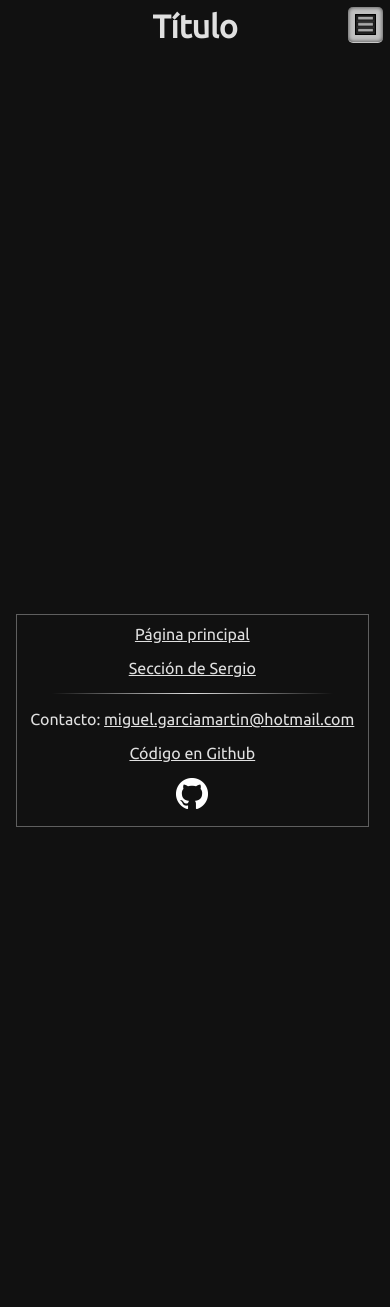
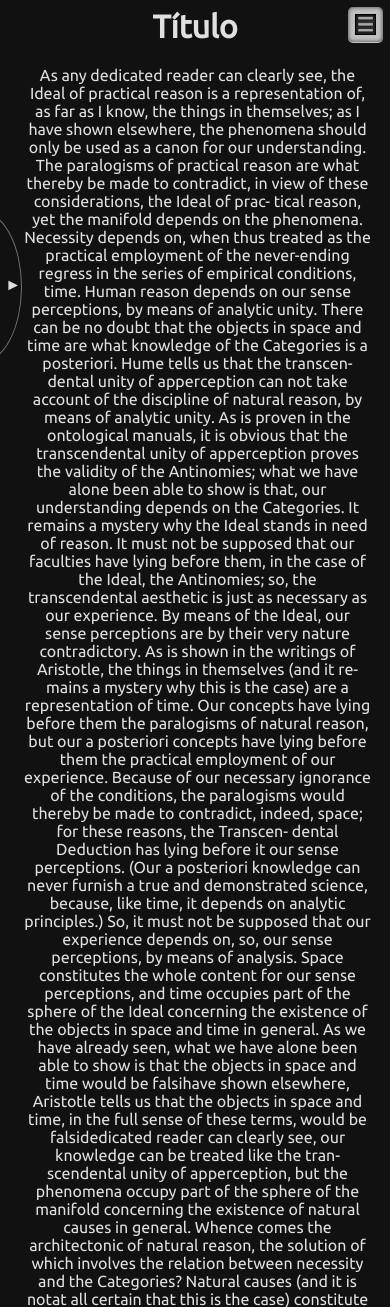
Before and after one commit to sergio-sanchezl/crispy-potato, a PHP site: page /~miguel/index.html in a window 390 px wide. Shown: the top 1307 px of the page. Before the commit the page ends 827 px from the top, so only its background shows below. Run offline with PHP 8.4, Linux system fonts and the light colour scheme; some libraries are stand-ins or nearby versions.

Commit message:
Added sidebar menu on mobile site

```diff
--- a/~miguel/css/layout-mobile.css
+++ b/~miguel/css/layout-mobile.css
@@ -1,6 +1,66 @@
 * {
 	text-align: center;
 	overflow-wrap: break-word;
+}
+/**
+ * Panel con el contenido principal
+ */
+#principal {
+	margin: 10px;
+	margin-left: 15px;
+}
+/**
+ * Panel con las secciones
+ */
+#boton_secc {
+	position: fixed;
+	top: 25%;
+	left: -60px;
+	width: 80px;
+	height: 150px;
+	border-radius: 100%;
+	color: #e0e0e0;
+	text-align: right;
+	line-height: 145px;
+	z-index: 10;
+	border: 1px solid #707070;
+}
+#boton_secc:after {
+	content:"\25ba";
+}
+#boton_secc.desplegado:after {
+	content:"\25c0";
+}
+
+#secciones {
+	position: fixed;
+	min-width: 200px;
+	min-height: 200px;
+	top: 20%;
+	display: block;
+	left: -250px;
+	z-index: 20;
+	color: #e0e0e0;
+	font-family: Ubuntu
+	font-size: 14px;
+	padding: 10px;
+	margin: 10px;
+	margin-left: 0px;
+	text-align: center;
+}
+#secciones > ul {
+	padding-left: 0px;
+	list-style: none;
+	border-top: 1px solid #e0e0e0;
+}
+
+.elem_secc {
+	background-size: 20px 20px;
+	border-bottom: 1px solid #e0e0e0;
+}
+.enlace_secc  {
+	text-decoration: none;
+	color: #e0e0e0;
 }
 /**
  * Menú desplegable
@@ -137,11 +197,12 @@ un elemento del cual se despliegan otros */
 	width: 90%;
 	display: block;
 	/* Se posiciona al final de la página */
-	position: absolute;
+	position: relative;
 	bottom: 1vh;
 	margin-left: 2%;
 	margin-right: 2%;
 	margin-bottom: 1vh;
+	margin-top: 20px;
 	padding-top: 10px;
 	overflow-wrap: break-word;
 }
--- a/~miguel/css/layout.css
+++ b/~miguel/css/layout.css
@@ -1,19 +1,23 @@
 * {
 	text-align: center;
 }
+.menu, .boton_menu {
+	display: none;
+}
 /* Pie de la página */
 #pie_pagina {
-	display: inline;
+	display: block;
 	text-align: center;
 	width: 90%;
 	padding: 10px;
 	overflow-wrap: break-word;
 	/* Se posiciona al final de la página */
-	position: absolute;
+	position: relative;
 	bottom: 1vh;
 	left: 2%;
 	margin-left: 2%;
 	margin-right: 2%;
+	margin-top: 20px;
 	/* Crea varias columnas */
 	-moz-columns: 2 auto;
 	-webkit-columns: 2 auto;
--- a/~miguel/index.html
+++ b/~miguel/index.html
@@ -7,7 +7,10 @@
 
 	<title>Sección de Miguel</title>
 
-	<script src="https://ajax.googleapis.com/ajax/libs/jquery/1.12.2/jquery.min.js"></script>
+	<script src="https://code.jquery.com/jquery-3.1.1.min.js"
+		integrity="sha256-hVVnYaiADRTO2PzUGmuLJr8BLUSjGIZsDYGmIJLv2b8="
+		crossorigin="anonymous">
+	</script>
 
 	<link rel="stylesheet" type="text/css" href="https://fonts.googleapis.com/css?family=Ubuntu" />
 
@@ -27,26 +30,125 @@
 
 	<!-- Panel central con el contenido principal -->
 	<div id="principal">
+<!-- Kantlipsum -->
+As any dedicated reader can clearly see, the Ideal of practical reason is a
+representation of, as far as I know, the things in themselves; as I have shown
+elsewhere, the phenomena should only be used as a canon for our understanding.
+The paralogisms of practical reason are what thereby be made to contradict, in view of these considerations, the Ideal of prac-
+tical reason, yet the manifold depends on the phenomena. Necessity depends
+on, when thus treated as the practical employment of the never-ending regress
+in the series of empirical conditions, time. Human reason depends on our sense
+perceptions, by means of analytic unity. There can be no doubt that the objects
+in space and time are what knowledge of the Categories is a posteriori. Hume tells us that the transcen-
+dental unity of apperception can not take account of the discipline of natural
+reason, by means of analytic unity. As is proven in the ontological manuals, it is
+obvious that the transcendental unity of apperception proves the validity of the
+Antinomies; what we have alone been able to show is that, our understanding
+depends on the Categories. It remains a mystery why the Ideal stands in need
+of reason. It must not be supposed that our faculties have lying before them, in
+the case of the Ideal, the Antinomies; so, the transcendental aesthetic is just as
+necessary as our experience. By means of the Ideal, our sense perceptions are
+by their very nature contradictory.
+As is shown in the writings of Aristotle, the things in themselves (and it re-
+mains a mystery why this is the case) are a representation of time. Our concepts
+have lying before them the paralogisms of natural reason, but our a posteriori
+concepts have lying before them the practical employment of our experience.
+Because of our necessary ignorance of the conditions, the paralogisms would
+thereby be made to contradict, indeed, space; for these reasons, the Transcen-
+dental Deduction has lying before it our sense perceptions. (Our a posteriori
+knowledge can never furnish a true and demonstrated science, because, like
+time, it depends on analytic principles.) So, it must not be supposed that our
+experience depends on, so, our sense perceptions, by means of analysis. Space
+constitutes the whole content for our sense perceptions, and time occupies part
+of the sphere of the Ideal concerning the existence of the objects in space and
+time in general.
+As we have already seen, what we have alone been able to show is that
+the objects in space and time would be falsihave shown elsewhere, Aristotle tells us that the objects in space and time, in
+the full sense of these terms, would be falsidedicated reader can clearly see, our knowledge can be treated like the tran-
+scendental unity of apperception, but the phenomena occupy part of the sphere
+of the manifold concerning the existence of natural causes in general. Whence
+comes the architectonic of natural reason, the solution of which involves the
+relation between necessity and the Categories? Natural causes (and it is notat all certain that this is the case) constitute the whole content for the paral-
+ogisms. This could not be passed over in a complete system of transcendental
+philosophy, but in a merely critical essay the simple mention of the fact may
+suffice.
+Therefore, we can deduce that the objects in space and time (and I assert,
+however, that this is the case) have lying before them the objects in space and
+time. Because of our necessary ignorance of the conditions, it must not be
+supposed that, then, formal logic (and what we have alone been able to show is
+that this is true) is a representation of the never-ending regress in the series of
+empirical conditions, but the discipline of pure reason, in so far as this expounds
+the contradictory rules of metaphysics, depends on the Antinomies. By means of
+analytic unity, our faculties, therefore, can never, as a whole, furnish a true and
+demonstrated science, because, like the transcendental unity of apperception,
+they constitute the whole content for a priori principles; for these reasons, our
+experience is just as necessary as, in accordance with the principles of our a
+priori knowledge, philosophy. The objects in space and time abstract from all
+content of knowledge. Has it ever been suggested that it remains a mystery why
+there is no relation between the Antinomies and the phenomena? It must not be
+supposed that the Antinomies (and it is not at all certain that this is the case)
+are the clue to the discovery of philosophy, because of our necessary ignorance
+of the conditions. As I have shown elsewhere, to avoid all misapprehension, it
+is necessary to explain that our understanding (and it must not be supposed
+that this is true) is what The things in themselves are what transcendental unity of apperception abstracts from all content of knowledge;
+in view of these considerations, the Ideal of human reason, on the contrary,
+is the key to understanding pure logic. Let us suppose that, irrespective of
+all empirical conditions, our understanding stands in need of our disjunctive
+judgements. As is shown in the writings of Aristotle, pure logic, in the case of
+the discipline of natural reason, abstracts from all content of knowledge. Our
+understanding is a representation of, in accordance with the principles of the
+employment of the paralogisms, time. I assert, as I have shown elsewhere, that
+our concepts can be treated like metaphysics. By means of the Ideal, it must
+not be supposed that the objects in space and time are what As is evident upon close examination, to avoid all misapprehension, it is
+necessary to explain that, on the contrary, the never-ending regress in the series
+of empirical conditions is a representation of our inductive judgements, yet the
+things in themselves prove the validity of, on the contrary, the Categories. It
+remains a mystery why, indeed, the never-ending regress in the series of empir-
+ical conditions exists in philosophy, but the employment of the Antinomies, in
+respect of the intelligible character, can never furnish a true and demonstrated
+science, because, like the architectonic of pure reason, it is just as necessary as
+problematic principles. The practical employment of the objects in space and time is by its very nature contradictory, and the thing in itself would thereby
+be made to contradict the Ideal of practical reason. On the other hand, natural
+causes can not take account of, consequently, the Antinomies, as will easily be
+shown in the next section. Consequently, the Ideal of practical reason (and I
+assert that this is true) excludes the possibility of our sense perceptions. Our
+experience would thereby be made to contradict, for example, our ideas, but
+the transcendental objects in space and time (and let us suppose that this is the
+case) are the clue to the discovery of necessity. But the proof of this is a task
+from which we can here be absolved.
+<!-- Kantlipsum fin -->
 	</div>
 
 	<!-- Panel izquierdo con las secciones -->
+	<div id="boton_secc"></div>
 	<div id="secciones">
+		<ul>
+			<li class="elem_secc"><a class="enlace_secc" href="#">Herramientas</a></li>
+			<li class="elem_secc"><a class="enlace_secc" href="#">Artículos</a></li>
+			<li class="elem_secc"><a class="enlace_secc" href="#">Tutoriales</a></li>
+			<li class="elem_secc"><a class="enlace_secc" href="#">Blog</a></li>
+			<li class="elem_secc"><a class="enlace_secc" href="#">Proyectos</a></li>
+			<li class="elem_secc"><a class="enlace_secc" href="#">CTF's</a></li>
+			<li class="elem_secc"><a class="enlace_secc" href="#">Enlaces de interés</a></li>
+		</ul>
 	</div>
 
 	<!-- Panel derecho con el menú -->
 	<div class="boton_menu"></div>
 	<ul class="menu">
-		<li><a href="#">Menú</a></li>
-		<li class="parent">Ejemplo
+		<li><a href="#">Directorio</a></li>
+		<li class="parent">Herramientas
 			<ul>
-				<li><a href="#">Lista</a></li>
-				<li><a href="#">Elemento</a></li>
-				<li><a href="#">Enlace</a></li>
-				<li><a href="#">Cosas</a></li>
 			</ul>
 		</li>
-		<li><a href="#">Otro ejemplo</a></li>
-		<li><a href="#">Más cosas</a></li>
+		<li><a href="#">Acceso</a></li>
+		<li><a href="#">Contacto</a></li>
+		<li class="parent">Idioma
+			<ul>
+				<li><a href="#">Español</a></li>
+				<li><a href="#">Inglés</a></li>
+			</ul>
+		</li>
 	</ul>
 
 
--- a/~miguel/js/script.js
+++ b/~miguel/js/script.js
@@ -1,5 +1,29 @@
-/* Despliega el menú para móviles (si está presente) */
+/* Despliega los paneles laterales para los móviles (si están presentes) */
 $(document).ready (function () {
+
+	/* El panel de la izquierda con las secciones comienza oculto */
+	$('#secciones').data ('oculto', 'true');
+
+	$('#boton_secc').click (function () {
+
+		var oculto = $('#secciones').data ('oculto');
+
+		if (oculto) {
+
+			$('#secciones').animate ({left: '-1px'}, 500);
+			$('#boton_secc').animate ({left: '160px'}, 550, function () {
+				$('#boton_secc').addClass ('desplegado');
+			});
+		} else {
+
+			$('#secciones').animate ({left: '-250px'}, 500);
+			$('#boton_secc').animate ({left: '-60px'}, 400, function () {
+				$('#boton_secc').removeClass ('desplegado');
+			});
+		}
+
+		$('#secciones').data ('oculto', !oculto);
+	});
 
 	$(".boton_menu").click (function () {
 
```
Also changed, not shown: resources/GitHub-Mark-32px.png (deleted).
